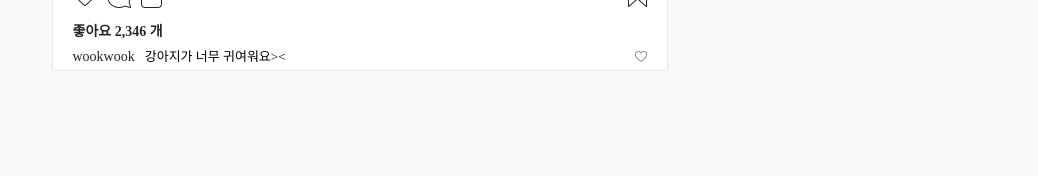
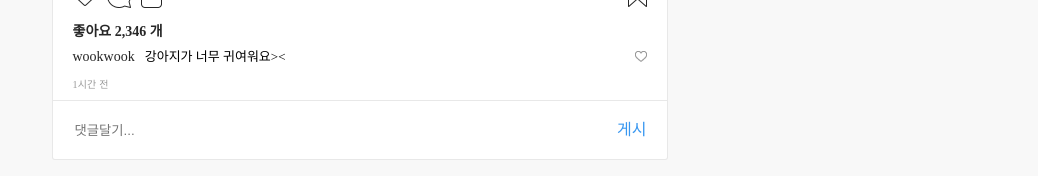
Before and after one commit to BangYoon/Instagram-clone, a plain HTML site: page index.html in a window 1280 px wide. Shown: the part 622-798 px from the top of the page, without its empty margins (121-1159 px from the left). Drawn offline with Linux system fonts and the light colour scheme.

Commit message:
add main contents comments

```diff
--- a/css/style.css
+++ b/css/style.css
@@ -275,6 +275,11 @@ body{
 
 .contents .bottom_icons .left_icons > div{
     margin-right: 10px;
+    cursor:pointer;
+}
+
+.contents .bottom_icons .right_icons > div{
+    cursor: pointer;
 }
 
 .contents .likes{
@@ -299,3 +304,42 @@ body{
     font-size: 14px;
     color: #262626 ;
 }
+
+.contents .timer{
+    font-size: 10px;
+    letter-spacing:0.2px;
+    color:#999;
+    border-bottom: 1px solid rgba(0,0,0,0.09);
+    padding: 10px 20px;
+}
+
+.contents .comment_field{
+    min-height: 56px;
+    padding: 0 20px;
+    position: relative;
+}
+
+.contents .comment_field input{
+    width: 100%;
+    height: 56px;
+    border: none;
+    outline: none;
+    background: transparent;
+}
+
+.contents .comment_field input:focus ~ .upload_btn{
+    pointer-events: initial;
+    opacity: 1;
+}
+
+.contents .comment_field .upload_btn{
+    color: #3897f0;
+    position: absolute;
+    right: 20px;
+    top: 50%;
+    transform: translateY(-50%);
+    cursor: pointer;
+    pointer-events: none;
+    apacity: 0.6;
+
+}
--- a/index.html
+++ b/index.html
@@ -88,6 +88,15 @@
                             <div class="sprite_small_heart_icon_outline"></div>
                         </div>
                     </div>
+
+                    <div class="timer">
+                        1시간 전
+                    </div>
+
+                    <div class="comment_field">
+                        <input type="text" placeholder="댓글달기...">
+                        <div class="upload_btn">게시</div>
+                    </div>
                 </article>
             </div>
         </div>
```
